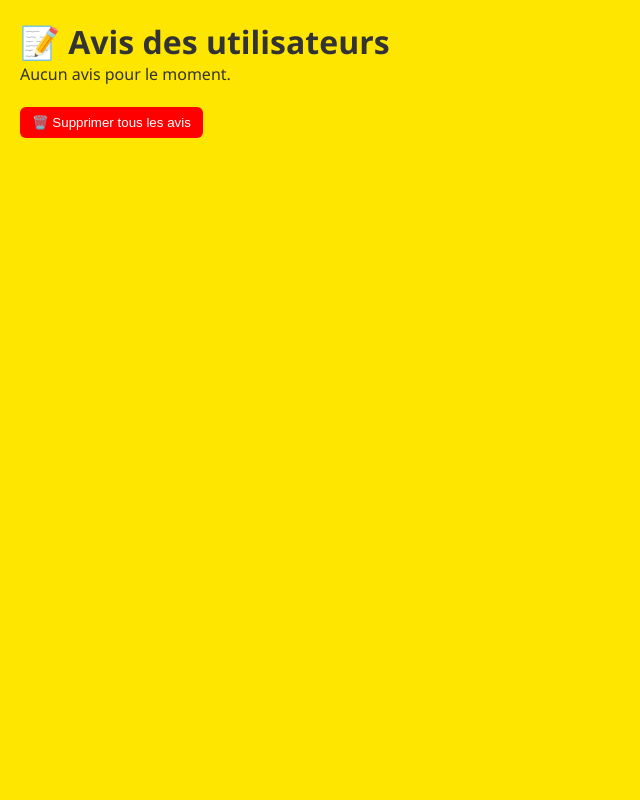
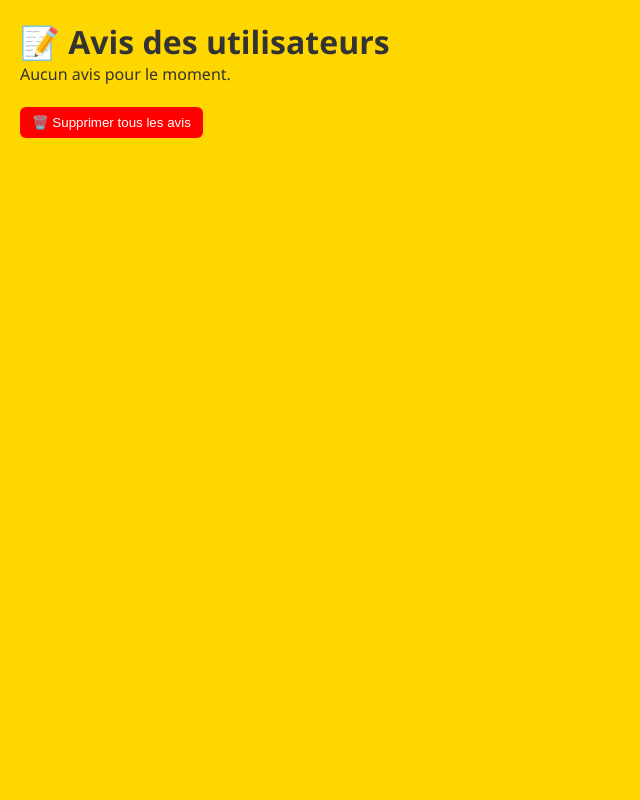
Before and after one commit to babadu17/-v-nement-du-jour, a Flask app: page /avis in a window 1280 px wide. Shown: the whole page, without its empty margins (0-640 px from the left). Run offline with Flask 3, Linux system fonts and the light colour scheme; data that the repository does not hold is empty; some libraries are stand-ins or nearby versions.

Commit message:
Update style.css

```diff
--- a/static/style.css
+++ b/static/style.css
@@ -395,7 +395,7 @@ input[type="submit"]:active {
 
 /* 🎨 FOND JAUNE 🎨 */
 body {
-    background: #FFE600; /* Fond jaune uni */
+    background: #FFD700; /* Fond jaune uni */
 }
 
 /*
```
